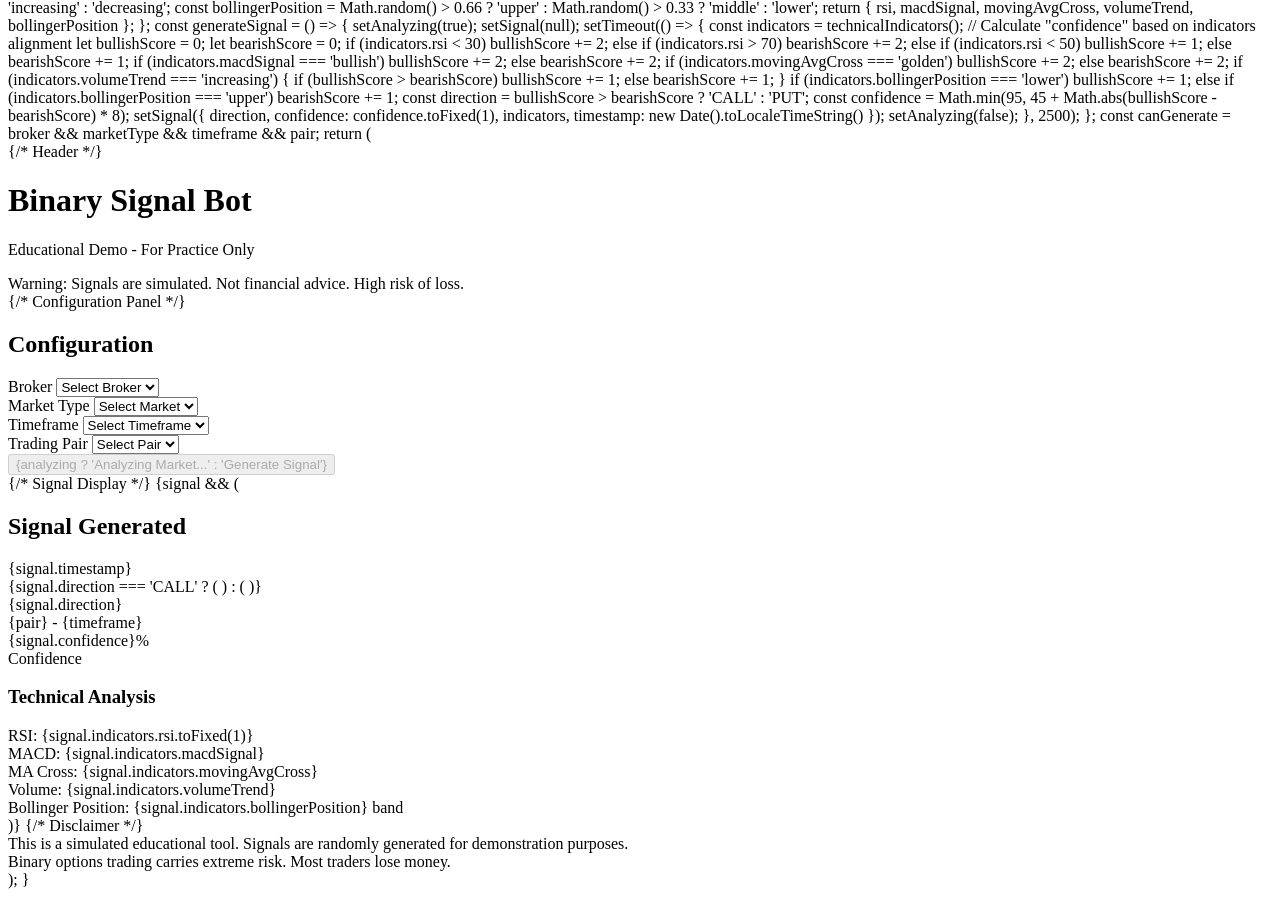
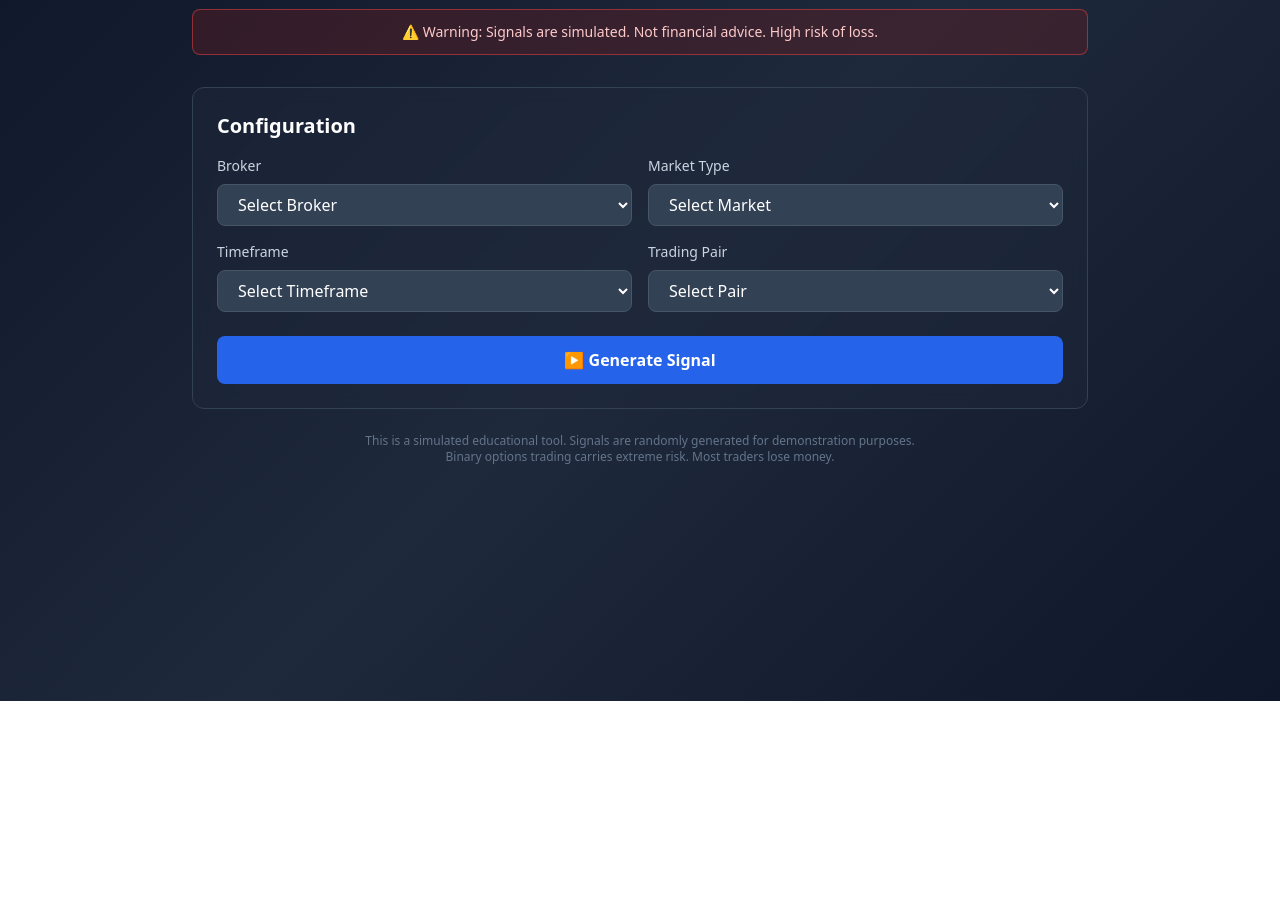
Before and after one commit to donperr247-stack/Binary, a plain HTML site: page index.html in a window 1280 px wide. Shown: the part 99-996 px from the top of the page. After the commit the page ends 800 px from the top, so only its background shows below. Drawn offline with nearby package versions, Linux system fonts and the light colour scheme.

Commit message:
Update index.html

```diff
--- a/index.html
+++ b/index.html
@@ -1,44 +1,153 @@
-import React, { useState } from 'react';
-import { TrendingUp, TrendingDown, AlertCircle, Play, Settings } from 'lucide-react';
+<!DOCTYPE html>
+<html lang="en">
+<head>
+    <meta charset="UTF-8">
+    <meta name="viewport" content="width=device-width, initial-scale=1.0">
+    <title>Binary Signal Bot</title>
+    <script src="https://cdn.tailwindcss.com"></script>
+    <style>
+        body {
+            background: linear-gradient(135deg, #0f172a 0%, #1e293b 50%, #0f172a 100%);
+            min-height: 100vh;
+        }
+    </style>
+</head>
+<body class="p-6">
+    <div class="max-w-4xl mx-auto">
+        <!-- Header -->
+        <div class="text-center mb-8">
+            <h1 class="text-4xl font-bold text-white mb-2">⚙️ Binary Signal Bot</h1>
+            <p class="text-slate-400">Educational Demo - For Practice Only</p>
+            <div class="mt-3 bg-red-900/30 border border-red-500/50 rounded-lg p-3 text-sm text-red-200">
+                ⚠️ Warning: Signals are simulated. Not financial advice. High risk of loss.
+            </div>
+        </div>
 
-export default function BinarySignalBot() {
-  const [broker, setBroker] = useState('');
-  const [marketType, setMarketType] = useState('');
-  const [timeframe, setTimeframe] = useState('');
-  const [pair, setPair] = useState('');
-  const [signal, setSignal] = useState(null);
-  const [analyzing, setAnalyzing] = useState(false);
+        <!-- Configuration Panel -->
+        <div class="bg-slate-800/50 backdrop-blur rounded-xl p-6 mb-6 border border-slate-700">
+            <h2 class="text-xl font-semibold text-white mb-4">Configuration</h2>
 
-  const brokers = ['Pocket Option', 'IQ Option', 'Quotex'];
-  const markets = ['Real Market', 'OTC Market'];
-  const timeframes = ['1M', '5M', '15M', '30M', '1H'];
-  const pairs = ['EUR/USD', 'GBP/USD', 'USD/JPY', 'BTC/USD', 'ETH/USD', 'Gold', 'Oil'];
+            <div class="grid grid-cols-1 md:grid-cols-2 gap-4">
+                <div>
+                    <label class="block text-sm font-medium text-slate-300 mb-2">Broker</label>
+                    <select id="broker" class="w-full bg-slate-700 text-white rounded-lg px-4 py-2 border border-slate-600 focus:outline-none focus:ring-2 focus:ring-blue-500">
+                        <option value="">Select Broker</option>
+                        <option value="Pocket Option">Pocket Option</option>
+                        <option value="IQ Option">IQ Option</option>
+                        <option value="Quotex">Quotex</option>
+                    </select>
+                </div>
 
-  const technicalIndicators = () => {
-    // Simulated technical analysis (random for demo)
+                <div>
+                    <label class="block text-sm font-medium text-slate-300 mb-2">Market Type</label>
+                    <select id="marketType" class="w-full bg-slate-700 text-white rounded-lg px-4 py-2 border border-slate-600 focus:outline-none focus:ring-2 focus:ring-blue-500">
+                        <option value="">Select Market</option>
+                        <option value="Real Market">Real Market</option>
+                        <option value="OTC Market">OTC Market</option>
+                    </select>
+                </div>
+
+                <div>
+                    <label class="block text-sm font-medium text-slate-300 mb-2">Timeframe</label>
+                    <select id="timeframe" class="w-full bg-slate-700 text-white rounded-lg px-4 py-2 border border-slate-600 focus:outline-none focus:ring-2 focus:ring-blue-500">
+                        <option value="">Select Timeframe</option>
+                        <option value="1M">1M</option>
+                        <option value="5M">5M</option>
+                        <option value="15M">15M</option>
+                        <option value="30M">30M</option>
+                        <option value="1H">1H</option>
+                    </select>
+                </div>
+
+                <div>
+                    <label class="block text-sm font-medium text-slate-300 mb-2">Trading Pair</label>
+                    <select id="pair" class="w-full bg-slate-700 text-white rounded-lg px-4 py-2 border border-slate-600 focus:outline-none focus:ring-2 focus:ring-blue-500">
+                        <option value="">Select Pair</option>
+                        <option value="EUR/USD">EUR/USD</option>
+                        <option value="GBP/USD">GBP/USD</option>
+                        <option value="USD/JPY">USD/JPY</option>
+                        <option value="BTC/USD">BTC/USD</option>
+                        <option value="ETH/USD">ETH/USD</option>
+                        <option value="Gold">Gold</option>
+                        <option value="Oil">Oil</option>
+                    </select>
+                </div>
+            </div>
+
+            <button id="generateBtn" class="w-full mt-6 bg-blue-600 hover:bg-blue-700 disabled:bg-slate-600 disabled:cursor-not-allowed text-white font-semibold py-3 rounded-lg transition-colors">
+                ▶️ Generate Signal
+            </button>
+        </div>
+
+        <!-- Signal Display -->
+        <div id="signalDisplay" class="hidden bg-slate-800/50 backdrop-blur rounded-xl p-6 border border-slate-700">
+            <div class="flex items-center justify-between mb-4">
+                <h2 class="text-xl font-semibold text-white">Signal Generated</h2>
+                <span id="timestamp" class="text-sm text-slate-400"></span>
+            </div>
+
+            <div id="signalCard" class="p-6 rounded-lg mb-4">
+                <div class="flex items-center justify-between">
+                    <div class="flex items-center gap-3">
+                        <span id="signalIcon" class="text-5xl"></span>
+                        <div>
+                            <div id="signalDirection" class="text-3xl font-bold"></div>
+                            <div id="signalPair" class="text-sm text-slate-300"></div>
+                        </div>
+                    </div>
+                    <div class="text-right">
+                        <div id="confidence" class="text-2xl font-bold text-white"></div>
+                        <div class="text-sm text-slate-400">Confidence</div>
+                    </div>
+                </div>
+            </div>
+
+            <div class="bg-slate-700/50 rounded-lg p-4">
+                <h3 class="text-sm font-semibold text-slate-300 mb-3">Technical Analysis</h3>
+                <div id="indicators" class="grid grid-cols-2 gap-3 text-sm"></div>
+            </div>
+        </div>
+
+        <!-- Disclaimer -->
+        <div class="mt-6 text-center text-xs text-slate-500">
+            This is a simulated educational tool. Signals are randomly generated for demonstration purposes.
+            <br>
+            Binary options trading carries extreme risk. Most traders lose money.
+        </div>
+    </div>
+
+    <script>
+        const generateBtn = document.getElementById('generateBtn');
+        const signalDisplay = document.getElementById('signalDisplay');
+
+        function technicalIndicators() {
             const rsi = Math.random() * 100;
             const macdSignal = Math.random() > 0.5 ? 'bullish' : 'bearish';
             const movingAvgCross = Math.random() > 0.5 ? 'golden' : 'death';
             const volumeTrend = Math.random() > 0.5 ? 'increasing' : 'decreasing';
             const bollingerPosition = Math.random() > 0.66 ? 'upper' : Math.random() > 0.33 ? 'middle' : 'lower';
 
-    return {
-      rsi,
-      macdSignal,
-      movingAvgCross,
-      volumeTrend,
-      bollingerPosition
-    };
-  };
+            return { rsi, macdSignal, movingAvgCross, volumeTrend, bollingerPosition };
+        }
 
-  const generateSignal = () => {
-    setAnalyzing(true);
-    setSignal(null);
+        function generateSignal() {
+            const broker = document.getElementById('broker').value;
+            const marketType = document.getElementById('marketType').value;
+            const timeframe = document.getElementById('timeframe').value;
+            const pair = document.getElementById('pair').value;
+
+            if (!broker || !marketType || !timeframe || !pair) {
+                alert('Please fill in all fields');
+                return;
+            }
+
+            generateBtn.disabled = true;
+            generateBtn.textContent = '⏳ Analyzing Market...';
+            signalDisplay.classList.add('hidden');
 
             setTimeout(() => {
                 const indicators = technicalIndicators();
 
-      // Calculate "confidence" based on indicators alignment
                 let bullishScore = 0;
                 let bearishScore = 0;
 
@@ -64,164 +173,32 @@ export default function BinarySignalBot() {
                 const direction = bullishScore > bearishScore ? 'CALL' : 'PUT';
                 const confidence = Math.min(95, 45 + Math.abs(bullishScore - bearishScore) * 8);
 
-      setSignal({
-        direction,
-        confidence: confidence.toFixed(1),
-        indicators,
-        timestamp: new Date().toLocaleTimeString()
-      });
+                // Display signal
+                document.getElementById('timestamp').textContent = new Date().toLocaleTimeString();
+                document.getElementById('signalDirection').textContent = direction;
+                document.getElementById('signalDirection').className = `text-3xl font-bold ${direction === 'CALL' ? 'text-green-400' : 'text-red-400'}`;
+                document.getElementById('signalPair').textContent = `${pair} - ${timeframe}`;
+                document.getElementById('confidence').textContent = `${confidence.toFixed(1)}%`;
+                document.getElementById('signalIcon').textContent = direction === 'CALL' ? '📈' : '📉';
 
-      setAnalyzing(false);
+                const signalCard = document.getElementById('signalCard');
+                signalCard.className = `p-6 rounded-lg mb-4 ${direction === 'CALL' ? 'bg-green-900/30 border border-green-500/50' : 'bg-red-900/30 border border-red-500/50'}`;
+
+                document.getElementById('indicators').innerHTML = `
+                    <div><span class="text-slate-400">RSI:</span><span class="text-white ml-2">${indicators.rsi.toFixed(1)}</span></div>
+                    <div><span class="text-slate-400">MACD:</span><span class="text-white ml-2 capitalize">${indicators.macdSignal}</span></div>
+                    <div><span class="text-slate-400">MA Cross:</span><span class="text-white ml-2 capitalize">${indicators.movingAvgCross}</span></div>
+                    <div><span class="text-slate-400">Volume:</span><span class="text-white ml-2 capitalize">${indicators.volumeTrend}</span></div>
+                    <div class="col-span-2"><span class="text-slate-400">Bollinger Position:</span><span class="text-white ml-2 capitalize">${indicators.bollingerPosition} band</span></div>
+                `;
+
+                signalDisplay.classList.remove('hidden');
+                generateBtn.disabled = false;
+                generateBtn.textContent = '▶️ Generate Signal';
             }, 2500);
-  };
+        }
 
-  const canGenerate = broker && marketType && timeframe && pair;
-
-  return (
-    <div className="min-h-screen bg-gradient-to-br from-slate-900 via-slate-800 to-slate-900 p-6">
-      <div className="max-w-4xl mx-auto">
-        {/* Header */}
-        <div className="text-center mb-8">
-          <h1 className="text-4xl font-bold text-white mb-2 flex items-center justify-center gap-3">
-            <Settings className="text-blue-400" />
-            Binary Signal Bot
-          </h1>
-          <p className="text-slate-400">Educational Demo - For Practice Only</p>
-          <div className="mt-3 bg-red-900/30 border border-red-500/50 rounded-lg p-3 text-sm text-red-200">
-            <AlertCircle className="inline mr-2" size={16} />
-            Warning: Signals are simulated. Not financial advice. High risk of loss.
-          </div>
-        </div>
-
-        {/* Configuration Panel */}
-        <div className="bg-slate-800/50 backdrop-blur rounded-xl p-6 mb-6 border border-slate-700">
-          <h2 className="text-xl font-semibold text-white mb-4">Configuration</h2>
-
-          <div className="grid grid-cols-1 md:grid-cols-2 gap-4">
-            <div>
-              <label className="block text-sm font-medium text-slate-300 mb-2">Broker</label>
-              <select
-                value={broker}
-                onChange={(e) => setBroker(e.target.value)}
-                className="w-full bg-slate-700 text-white rounded-lg px-4 py-2 border border-slate-600 focus:outline-none focus:ring-2 focus:ring-blue-500"
-              >
-                <option value="">Select Broker</option>
-                {brokers.map(b => <option key={b} value={b}>{b}</option>)}
-              </select>
-            </div>
-
-            <div>
-              <label className="block text-sm font-medium text-slate-300 mb-2">Market Type</label>
-              <select
-                value={marketType}
-                onChange={(e) => setMarketType(e.target.value)}
-                className="w-full bg-slate-700 text-white rounded-lg px-4 py-2 border border-slate-600 focus:outline-none focus:ring-2 focus:ring-blue-500"
-              >
-                <option value="">Select Market</option>
-                {markets.map(m => <option key={m} value={m}>{m}</option>)}
-              </select>
-            </div>
-
-            <div>
-              <label className="block text-sm font-medium text-slate-300 mb-2">Timeframe</label>
-              <select
-                value={timeframe}
-                onChange={(e) => setTimeframe(e.target.value)}
-                className="w-full bg-slate-700 text-white rounded-lg px-4 py-2 border border-slate-600 focus:outline-none focus:ring-2 focus:ring-blue-500"
-              >
-                <option value="">Select Timeframe</option>
-                {timeframes.map(t => <option key={t} value={t}>{t}</option>)}
-              </select>
-            </div>
-
-            <div>
-              <label className="block text-sm font-medium text-slate-300 mb-2">Trading Pair</label>
-              <select
-                value={pair}
-                onChange={(e) => setPair(e.target.value)}
-                className="w-full bg-slate-700 text-white rounded-lg px-4 py-2 border border-slate-600 focus:outline-none focus:ring-2 focus:ring-blue-500"
-              >
-                <option value="">Select Pair</option>
-                {pairs.map(p => <option key={p} value={p}>{p}</option>)}
-              </select>
-            </div>
-          </div>
-
-          <button
-            onClick={generateSignal}
-            disabled={!canGenerate || analyzing}
-            className="w-full mt-6 bg-blue-600 hover:bg-blue-700 disabled:bg-slate-600 disabled:cursor-not-allowed text-white font-semibold py-3 rounded-lg transition-colors flex items-center justify-center gap-2"
-          >
-            <Play size={20} />
-            {analyzing ? 'Analyzing Market...' : 'Generate Signal'}
-          </button>
-        </div>
-
-        {/* Signal Display */}
-        {signal && (
-          <div className="bg-slate-800/50 backdrop-blur rounded-xl p-6 border border-slate-700">
-            <div className="flex items-center justify-between mb-4">
-              <h2 className="text-xl font-semibold text-white">Signal Generated</h2>
-              <span className="text-sm text-slate-400">{signal.timestamp}</span>
-            </div>
-
-            <div className={`p-6 rounded-lg mb-4 ${signal.direction === 'CALL' ? 'bg-green-900/30 border border-green-500/50' : 'bg-red-900/30 border border-red-500/50'}`}>
-              <div className="flex items-center justify-between">
-                <div className="flex items-center gap-3">
-                  {signal.direction === 'CALL' ? (
-                    <TrendingUp size={40} className="text-green-400" />
-                  ) : (
-                    <TrendingDown size={40} className="text-red-400" />
-                  )}
-                  <div>
-                    <div className={`text-3xl font-bold ${signal.direction === 'CALL' ? 'text-green-400' : 'text-red-400'}`}>
-                      {signal.direction}
-                    </div>
-                    <div className="text-sm text-slate-300">{pair} - {timeframe}</div>
-                  </div>
-                </div>
-                <div className="text-right">
-                  <div className="text-2xl font-bold text-white">{signal.confidence}%</div>
-                  <div className="text-sm text-slate-400">Confidence</div>
-                </div>
-              </div>
-            </div>
-
-            <div className="bg-slate-700/50 rounded-lg p-4">
-              <h3 className="text-sm font-semibold text-slate-300 mb-3">Technical Analysis</h3>
-              <div className="grid grid-cols-2 gap-3 text-sm">
-                <div>
-                  <span className="text-slate-400">RSI:</span>
-                  <span className="text-white ml-2">{signal.indicators.rsi.toFixed(1)}</span>
-                </div>
-                <div>
-                  <span className="text-slate-400">MACD:</span>
-                  <span className="text-white ml-2 capitalize">{signal.indicators.macdSignal}</span>
-                </div>
-                <div>
-                  <span className="text-slate-400">MA Cross:</span>
-                  <span className="text-white ml-2 capitalize">{signal.indicators.movingAvgCross}</span>
-                </div>
-                <div>
-                  <span className="text-slate-400">Volume:</span>
-                  <span className="text-white ml-2 capitalize">{signal.indicators.volumeTrend}</span>
-                </div>
-                <div className="col-span-2">
-                  <span className="text-slate-400">Bollinger Position:</span>
-                  <span className="text-white ml-2 capitalize">{signal.indicators.bollingerPosition} band</span>
-                </div>
-              </div>
-            </div>
-          </div>
-        )}
-
-        {/* Disclaimer */}
-        <div className="mt-6 text-center text-xs text-slate-500">
-          This is a simulated educational tool. Signals are randomly generated for demonstration purposes.
-          <br />
-          Binary options trading carries extreme risk. Most traders lose money.
-        </div>
-      </div>
-    </div>
-  );
-}
+        generateBtn.addEventListener('click', generateSignal);
+    </script>
+</body>
+</html>
```
Lines whose indentation alone changed are shown as unchanged.
